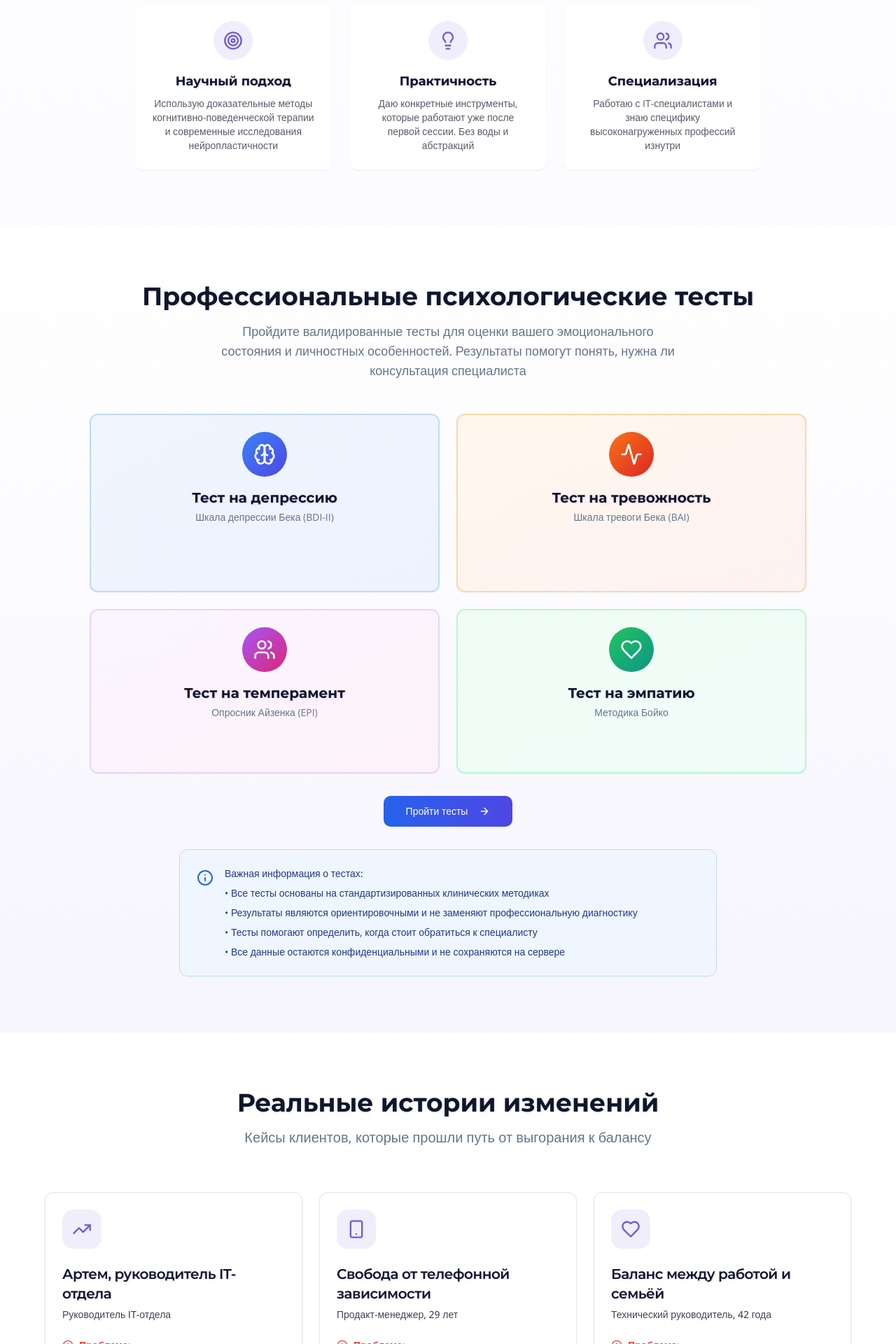
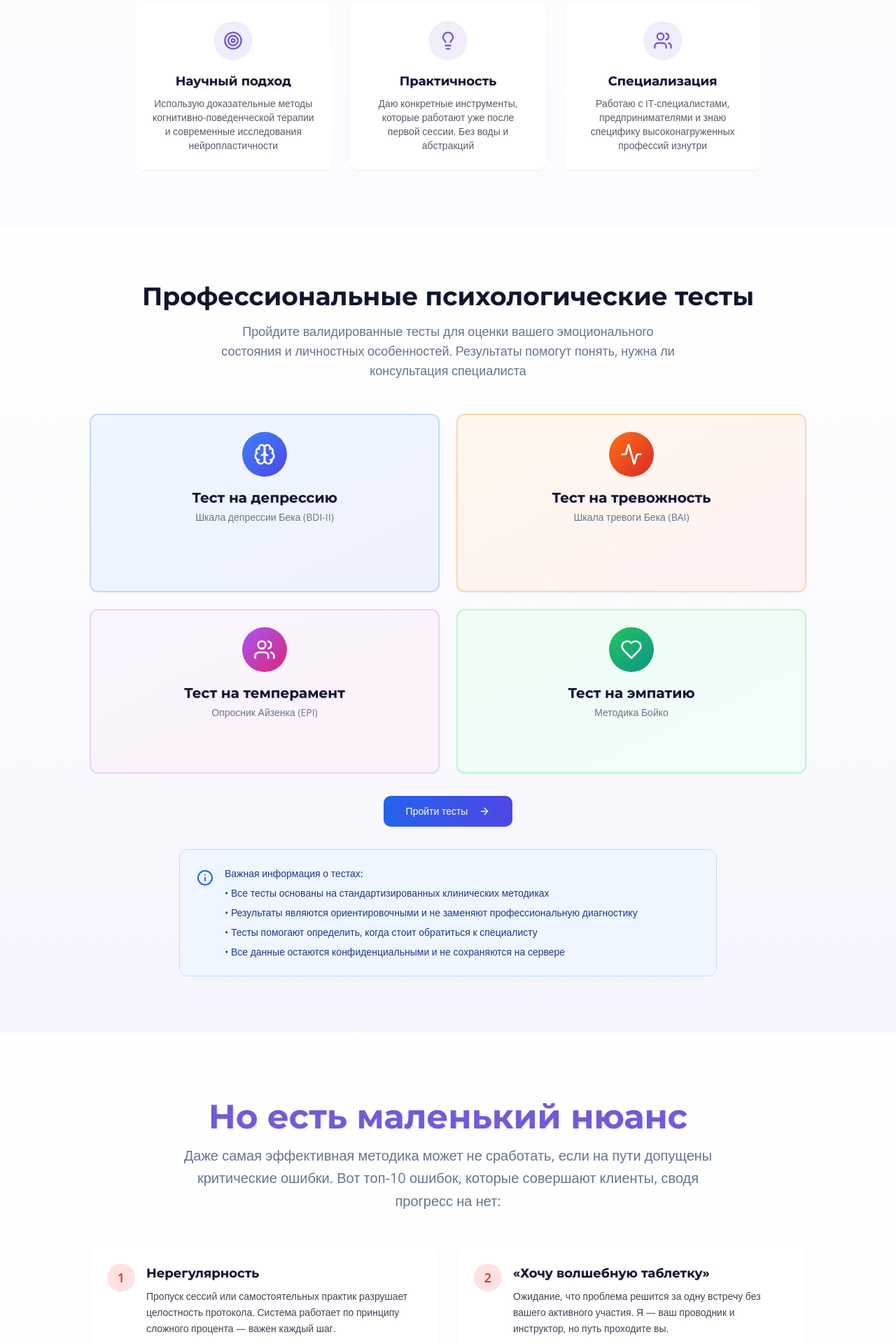
Before and after one commit to pr-poehali-dev/psychologist-website-burnout, a React (Vite) app: page / in a window 1280 px wide. Shown: the part 2000-3920 px from the top of the page at 70% size. Built offline with nearby package versions, Linux system fonts and the light colour scheme.

Commit message:
Добавить предпринимателей, убрать истории

```diff
--- a/src/components/sections/TargetAudienceSection.tsx
+++ b/src/components/sections/TargetAudienceSection.tsx
@@ -129,7 +129,7 @@ const TargetAudienceSection = ({ customPoints, hideButtons }: TargetAudienceSect
                       <div>
                         <h4 className="text-lg font-bold mb-2">Специализация</h4>
                         <p className="text-sm text-foreground/70">
-                          Работаю с IT-специалистами и знаю специфику высоконагруженных профессий изнутри
+                          Работаю с IT-специалистами, предпринимателями и знаю специфику высоконагруженных профессий изнутри
                         </p>
                       </div>
                     </div>
--- a/src/pages/Index.tsx
+++ b/src/pages/Index.tsx
@@ -117,7 +117,6 @@ const Index = () => {
       <HeroSection onBooking={handleBooking} />
       <TargetAudienceSection />
       <TestPreviewSection />
-      <CasesSection cases={cases} />
       <MistakesSection />
       <AboutSection />
       <MethodSection />
```
